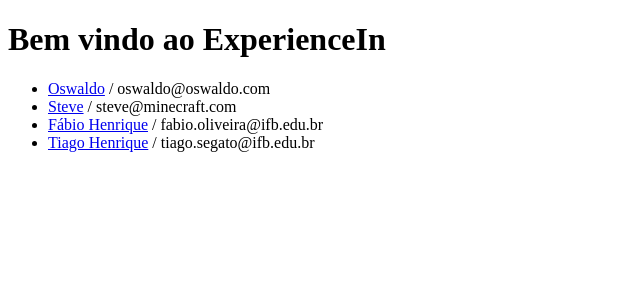
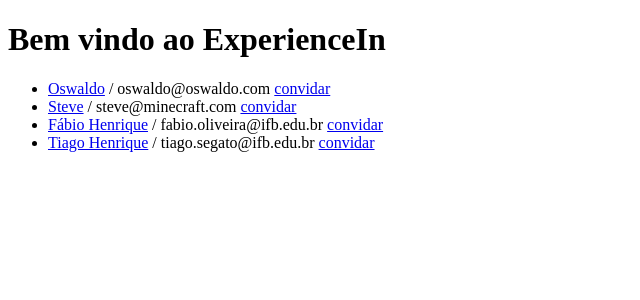
Before and after one commit to douglasshibata/experiencein, a Django app: page / in a window 1280 px wide. Shown: the top 300 px of the page, without its empty margins (0-640 px from the left). Run offline with Django 3.2, Linux system fonts and the light colour scheme; data comes from the database, SQL or seed files in the repository; both versions use the stored data as it was after the commit.

Commit message:
convidando perfis

```diff
--- a/perfis/models.py
+++ b/perfis/models.py
@@ -1,3 +1,4 @@
+from django.shortcuts import render
 from django.db import models
 
 # Create your models here.
@@ -6,3 +7,14 @@ class Perfil(models.Model):
     email = models.CharField(max_length=255, null=False)
     telefone = models.CharField(max_length=15, null=False)
     nome_empresa = models.CharField(max_length=255, null=False)
+
+    def convidar(self,perfil_convidado):
+        Convite(solicitante=self,convidado=perfil_convidado).save()
+
+
+    def get_perfil_logado(request):
+        return Perfil.objects.get(id=1)
+
+class Convite(models.Model):
+    solicitante = models.ForeignKey(Perfil, on_delete=models.CASCADE,related_name='convites_feitos')
+    convidado = models.ForeignKey(Perfil, on_delete=models.CASCADE,related_name='convites_recebidos')
--- a/perfis/templates/index.html
+++ b/perfis/templates/index.html
@@ -14,6 +14,7 @@
         {% for perfil in perfis %}
             <li>
                 <a href="/perfis/{{perfil.id}}">{{ perfil.nome }}</a> / {{ perfil.email }}
+                <a href="{% url 'convidar' perfil.id %}">convidar</a>
             </li>
         {% endfor %}
     </ul>
--- a/perfis/templates/perfil.html
+++ b/perfis/templates/perfil.html
@@ -9,7 +9,7 @@
     <h1>Detalhe Perfil</h1>
     <p>Nome:{{perfil.nome}}</p>
     <p>Email: {{perfil.email}}</p>
-    <p>Telefone:{{perfil.telefone}}</p>
+    <p>Telefone: {{ perfil.telefone|default:"Telefone não informado" }} </p>
     <p>Nome da Empresa: {{perfil.nome_empresa}}</p>
 </body>
 </html>
--- a/perfis/urls.py
+++ b/perfis/urls.py
@@ -3,5 +3,6 @@ from . import views
 
 urlpatterns=[
     path('',views.index,name='index'),
-    path('perfis/<int:perfil_id>',views.exibir,name='exibir')
+    path('perfis/<int:perfil_id>',views.exibir,name='exibir'),
+    path('perfis/<int:perfil_id>/convidar',views.convidar,name='convidar'),
 ]
--- a/perfis/views.py
+++ b/perfis/views.py
@@ -1,4 +1,5 @@
-from django.shortcuts import render
+from django.shortcuts import render,redirect
+from django.http import HttpResponse
 from perfis.models import Perfil
 
 # Create your views here.
@@ -8,3 +9,14 @@ def index(request):
 def exibir(request,perfil_id):
     perfil = Perfil.objects.get(id=perfil_id)
     return render(request,'perfil.html',{'perfil':perfil})
+
+def convidar(request, perfil_id):
+    perfil_a_convidar = Perfil.objects.get(id=perfil_id)
+    perfil_logado = get_perfil_logado(request)
+    perfil_logado.convidar(perfil_a_convidar)
+
+    # realizando redirecionamento
+    return redirect('index')
+
+def get_perfil_logado(request):
+    return Perfil.objects.get(id=1)
```
Also changed, not shown: db.sqlite3, perfis/migrations/0002_convite.py (added).
